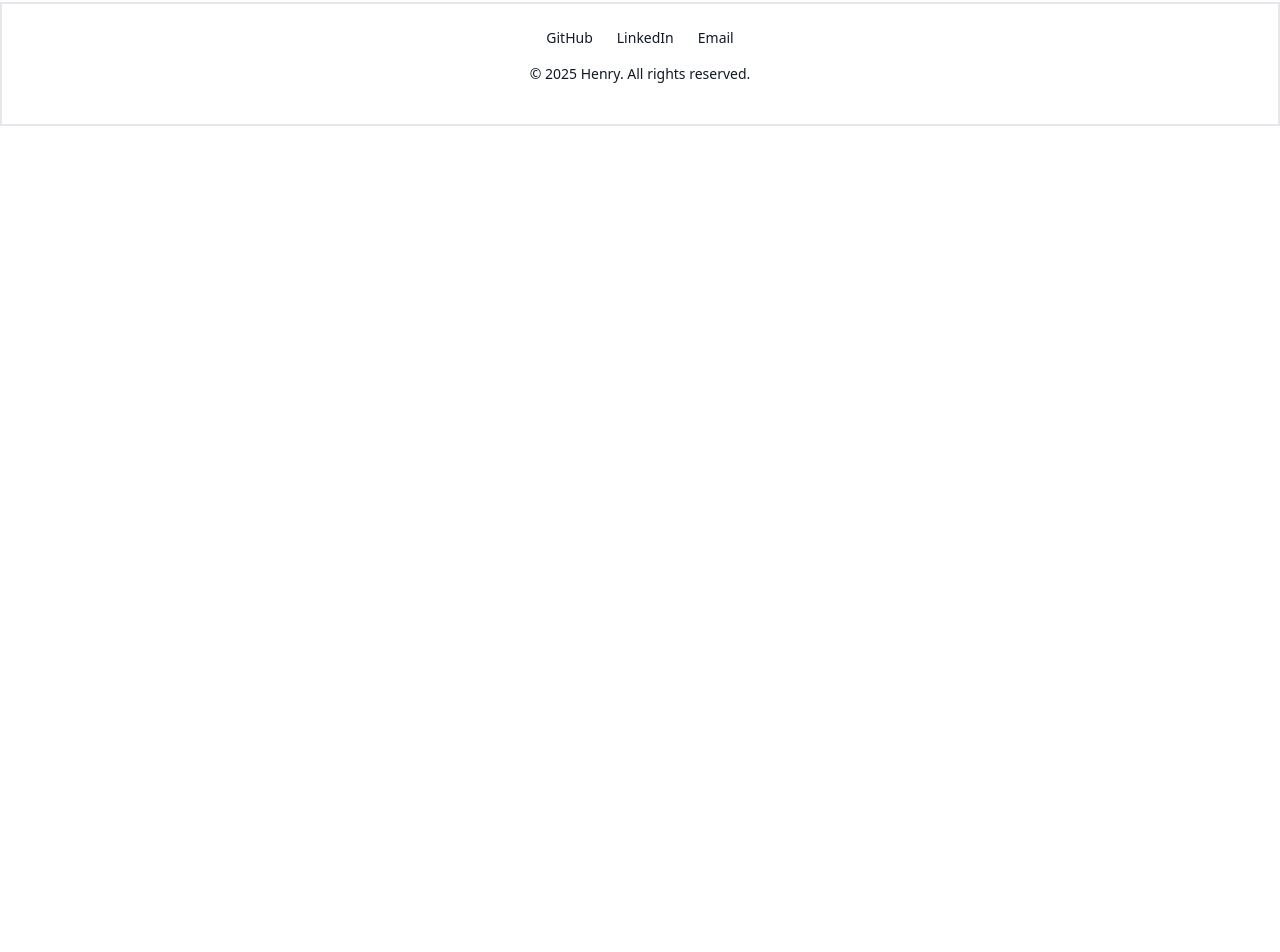
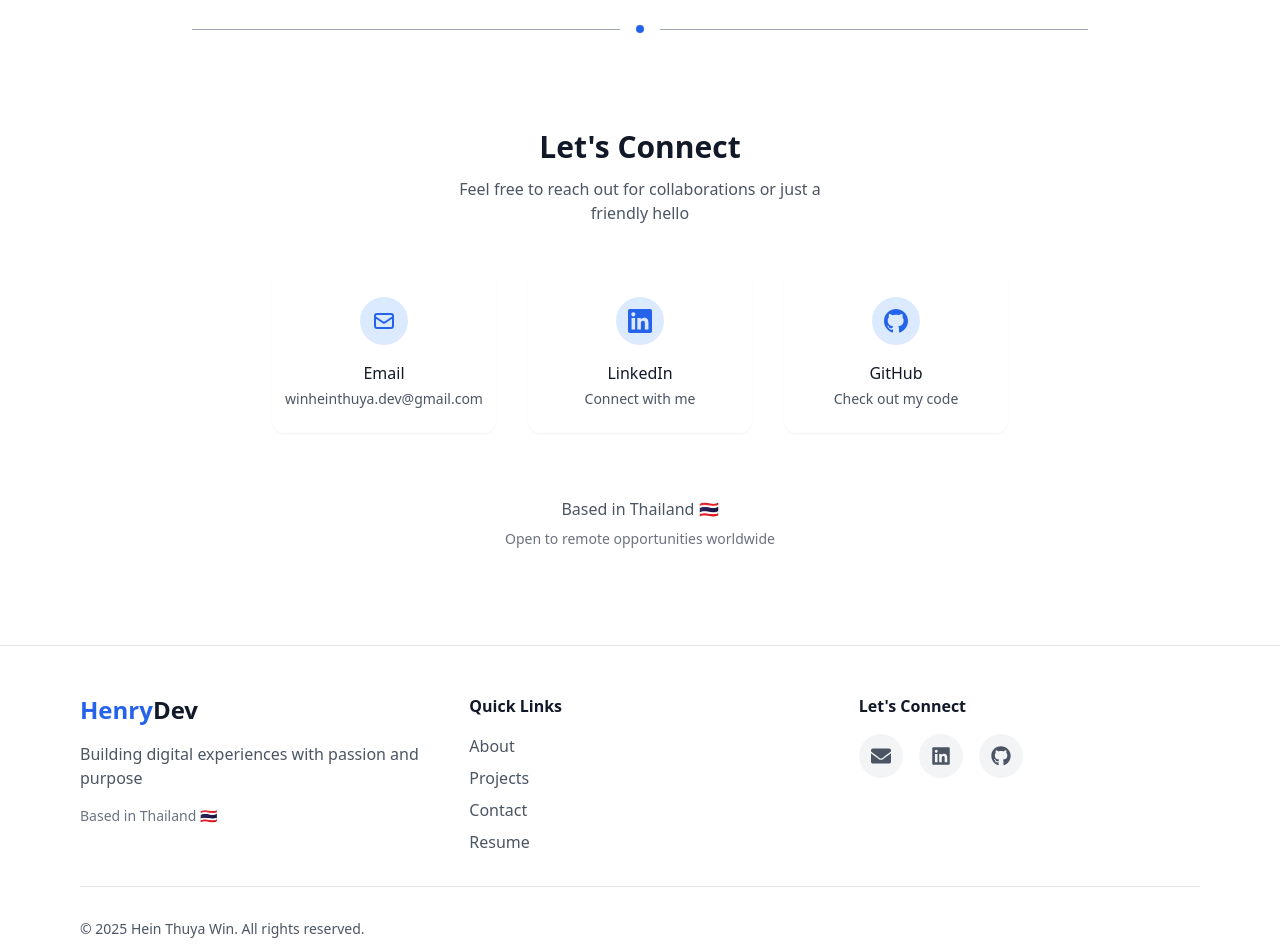
Before and after one commit to henryIsHim/my-portfolio, a Next.js app: page / in a window 1280 px wide. Shown: the part 1700-2652 px from the top of the page. Before the commit the page ends 1826 px from the top, so only its background shows below. Built offline with nearby package versions, Linux system fonts and the light colour scheme.

Commit message:
Fix navbar section highlighting and improve mobile responsiveness

```diff
--- a/src/app/components/footer.jsx
+++ b/src/app/components/footer.jsx
@@ -1,16 +1,85 @@
+import { FaLinkedin, FaGithub, FaEnvelope } from 'react-icons/fa';
+
 export default function Footer() {
   return (
-    <footer className="border-2 border-white-500 mt-16 pt-6 pb-10 text-sm text-center text-white-500">
-      <div className="flex justify-center gap-6 mb-4">
-        <a href="https://github.com/henryIsHim" target="_blank" rel="noopener noreferrer">
-          GitHub
-        </a>
-        <a href="https://www.linkedin.com/in/hein-thuya-win-b54932363" target="_blank" rel="noopener noreferrer">
-          LinkedIn
-        </a>
-        <a href="mailto:winheinthuay.dev@gmail.com">Email</a>
+    <footer className="bg-white border-t border-gray-200">
+      <div className="max-w-6xl mx-auto px-4 py-12">
+        {/* Main footer content */}
+        <div className="grid grid-cols-1 md:grid-cols-3 gap-12 mb-8">
+          {/* Brand Section */}
+          <div className="text-center md:text-left">
+            <h2 className="text-2xl font-bold mb-4">
+              <span className="text-blue-600">Henry</span>
+              <span className="text-gray-900">Dev</span>
+            </h2>
+            <p className="text-gray-600 mb-4">
+              Building digital experiences with passion and purpose
+            </p>
+            <p className="text-sm text-gray-500">
+              Based in Thailand 🇹🇭
+            </p>
+          </div>
+
+          {/* Quick Links */}
+          <div className="text-center md:text-left">
+            <h3 className="text-gray-900 font-semibold mb-4">Quick Links</h3>
+            <nav className="flex flex-col space-y-2">
+              <a href="#about" className="text-gray-600 hover:text-blue-600 transition-colors duration-300">About</a>
+              <a href="#projects" className="text-gray-600 hover:text-blue-600 transition-colors duration-300">Projects</a>
+              <a href="#contact" className="text-gray-600 hover:text-blue-600 transition-colors duration-300">Contact</a>
+              <a
+                href="/henry-resume.pdf"
+                target="_blank"
+                rel="noopener noreferrer"
+                className="text-gray-600 hover:text-blue-600 transition-colors duration-300"
+              >
+                Resume
+              </a>
+            </nav>
+          </div>
+
+          {/* Connect Section */}
+          <div className="text-center md:text-left">
+            <h3 className="text-gray-900 font-semibold mb-4">Let's Connect</h3>
+            <div className="flex justify-center md:justify-start space-x-4">
+              <a
+                href="mailto:winheinthuya.dev@gmail.com"
+                className="bg-gray-100 p-3 rounded-full text-gray-600 hover:bg-blue-600 hover:text-white transition-all duration-300"
+                aria-label="Email"
+              >
+                <FaEnvelope className="w-5 h-5" />
+              </a>
+              <a
+                href="https://linkedin.com/in/hein-thuya-win-b54932363"
+                target="_blank"
+                rel="noopener noreferrer"
+                className="bg-gray-100 p-3 rounded-full text-gray-600 hover:bg-blue-600 hover:text-white transition-all duration-300"
+                aria-label="LinkedIn"
+              >
+                <FaLinkedin className="w-5 h-5" />
+              </a>
+              <a
+                href="https://github.com/henryIsHim"
+                target="_blank"
+                rel="noopener noreferrer"
+                className="bg-gray-100 p-3 rounded-full text-gray-600 hover:bg-blue-600 hover:text-white transition-all duration-300"
+                aria-label="GitHub"
+              >
+                <FaGithub className="w-5 h-5" />
+              </a>
+            </div>
+          </div>
+        </div>
+
+        {/* Bottom Bar */}
+        <div className="border-t border-gray-200 pt-8">
+          <div className="flex flex-col md:flex-row justify-between items-center">
+            <p className="text-sm text-gray-600 mb-4 md:mb-0">
+              &copy; {new Date().getFullYear()} Hein Thuya Win. All rights reserved.
+            </p>
+          </div>
+        </div>
       </div>
-      <p>&copy; {new Date().getFullYear()} Henry. All rights reserved.</p>
     </footer>
   );
 }
--- /dev/null
+++ b/src/app/components/separator.jsx
@@ -0,0 +1,18 @@
+const Separator = () => {
+  return (
+    <div className="max-w-4xl mx-auto py-8">
+      <div className="relative">
+        <div className="absolute inset-0 flex items-center">
+          <div className="w-full border-t border-gray-400"></div>
+        </div>
+        <div className="relative flex justify-center">
+          <div className="bg-white px-4">
+            <div className="h-2 w-2 rounded-full bg-blue-600"></div>
+          </div>
+        </div>
+      </div>
+    </div>
+  );
+};
+
+export default Separator;
--- a/src/app/page.jsx
+++ b/src/app/page.jsx
@@ -1,26 +1,30 @@
 import Image from 'next/image';
 import ProjectCard from './components/projectCard';
 import { projects } from './data/projects';
+import Separator from './components/separator';
 
 export default function HomePage() {
   return (
-    <main className="container mx-auto px-4">
+    <main className="container mx-auto px-4 overflow-hidden">
       {/* Hero Section */}
-      <section className="flex flex-col-reverse md:flex-row items-center justify-between py-16 md:py-32 gap-8">
+      <section id="about" className="flex flex-col-reverse md:flex-row items-center justify-between py-8 md:py-32 gap-8">
         {/* Left side - Text content */}
         <div className="flex-1 text-center md:text-left">
-          <h1 className="text-4xl sm:text-5xl font-bold text-white-900 mb-4">
+          <h1 className="text-3xl sm:text-4xl md:text-5xl font-bold text-gray-900 mb-4">
             Hey, I'm Henry 👋
           </h1>
-          <p className="text-lg text-white-600 max-w-xl mb-6">
+          <p className="text-base md:text-lg text-gray-600 max-w-xl mb-6">
             A passionate ICT student and aspiring full-stack developer based in Thailand.
             I love building clean, user-focused web experiences and exploring how tech can solve real problems.
+          </p>
+          <p className="text-base md:text-lg text-gray-600 max-w-xl mb-6">
+            I'm a student at Rangsit University, where I'm pursuing a degree in Information and Communication Technology.
           </p>
           <div className="flex flex-wrap gap-4 justify-center md:justify-start">
             <a
               href="/henry-resume.pdf"
               download
-              className="bg-blue-600 text-white border-2 border-white px-6 py-3 rounded-xl hover:bg-white hover:text-black transition flex items-center gap-2"
+              className="bg-blue-600 text-white border-2 border-transparent px-6 py-3 rounded-xl hover:bg-white hover:text-blue-600 hover:border-blue-600 transition-all duration-300 flex items-center gap-2"
             >
               <span>Download CV</span>
               <svg xmlns="http://www.w3.org/2000/svg" className="h-5 w-5" viewBox="0 0 20 20" fill="currentColor">
@@ -31,28 +35,95 @@ export default function HomePage() {
         </div>
 
         {/* Right side - Profile Picture */}
-        <div className="flex-1 flex justify-center md:justify-end">
-          <div className="relative w-64 h-64 md:w-80 md:h-80">
+        <div className="flex-1 flex justify-center md:justify-end mb-8 md:mb-0">
+          <div className="relative w-48 h-48 sm:w-64 sm:h-64 md:w-80 md:h-80">
             <Image
               src="/profile.jpg"
               alt="Henry's profile picture"
               fill
               className="rounded-full object-cover border-4 border-blue-600 shadow-lg"
               priority
+              sizes="(max-width: 640px) 192px, (max-width: 768px) 256px, 320px"
             />
           </div>
         </div>
       </section>
 
+      <Separator />
+
       {/* Projects Section */}
-      <section id="projects" className="py-16 border-t border-gray-800">
-        <h2 className="text-3xl font-bold text-center mb-8">Featured Projects</h2>
-        <div className="grid grid-cols-1 md:grid-cols-2 gap-8">
+      <section id="projects" className="py-8 md:py-16">
+        <h2 className="text-2xl md:text-3xl font-bold text-center mb-8">Featured Projects</h2>
+        <div className="grid grid-cols-1 md:grid-cols-2 gap-6 md:gap-8">
           {projects.map((project) => (
             <ProjectCard key={project.id} project={project} />
           ))}
         </div>
       </section>
+
+      <Separator />
+
+      {/* Contact Section */}
+      <section id="contact" className="max-w-3xl mx-auto px-4 py-8 md:py-16">
+        <h2 className="text-2xl md:text-3xl font-bold text-center mb-3">Let's Connect</h2>
+        <p className="text-center text-gray-600 mb-8 md:mb-12 max-w-md mx-auto px-4">
+          Feel free to reach out for collaborations or just a friendly hello
+        </p>
+
+        <div className="grid grid-cols-1 sm:grid-cols-2 md:grid-cols-3 gap-4 md:gap-8">
+          {/* Email Card */}
+          <a
+            href="mailto:winheinthuya.dev@gmail.com"
+            className="group flex flex-col items-center p-4 md:p-6 bg-white rounded-xl shadow-sm hover:shadow-md transition-all duration-300"
+          >
+            <div className="h-12 w-12 flex items-center justify-center bg-blue-100 rounded-full mb-4 group-hover:bg-blue-600 transition-colors duration-300">
+              <svg xmlns="http://www.w3.org/2000/svg" className="h-6 w-6 text-blue-600 group-hover:text-white" fill="none" viewBox="0 0 24 24" stroke="currentColor">
+                <path strokeLinecap="round" strokeLinejoin="round" strokeWidth={2} d="M3 8l7.89 5.26a2 2 0 002.22 0L21 8M5 19h14a2 2 0 002-2V7a2 2 0 00-2-2H5a2 2 0 00-2 2v10a2 2 0 002 2z" />
+              </svg>
+            </div>
+            <h3 className="font-medium mb-1">Email</h3>
+            <p className="text-sm text-gray-600 text-center group-hover:text-blue-600 transition-colors duration-300">winheinthuya.dev@gmail.com</p>
+          </a>
+
+          {/* LinkedIn Card */}
+          <a
+            href="https://linkedin.com/in/hein-thuya-win-b54932363"
+            target="_blank"
+            rel="noopener noreferrer"
+            className="group flex flex-col items-center p-4 md:p-6 bg-white rounded-xl shadow-sm hover:shadow-md transition-all duration-300"
+          >
+            <div className="h-12 w-12 flex items-center justify-center bg-blue-100 rounded-full mb-4 group-hover:bg-blue-600 transition-colors duration-300">
+              <svg xmlns="http://www.w3.org/2000/svg" className="h-6 w-6 text-blue-600 group-hover:text-white" fill="currentColor" viewBox="0 0 24 24">
+                <path d="M20.447 20.452h-3.554v-5.569c0-1.328-.027-3.037-1.852-3.037-1.853 0-2.136 1.445-2.136 2.939v5.667H9.351V9h3.414v1.561h.046c.477-.9 1.637-1.85 3.37-1.85 3.601 0 4.267 2.37 4.267 5.455v6.286zM5.337 7.433c-1.144 0-2.063-.926-2.063-2.065 0-1.138.92-2.063 2.063-2.063 1.14 0 2.064.925 2.064 2.063 0 1.139-.925 2.065-2.064 2.065zm1.782 13.019H3.555V9h3.564v11.452zM22.225 0H1.771C.792 0 0 .774 0 1.729v20.542C0 23.227.792 24 1.771 24h20.451C23.2 24 24 23.227 24 22.271V1.729C24 .774 23.2 0 22.222 0h.003z"/>
+              </svg>
+            </div>
+            <h3 className="font-medium mb-1">LinkedIn</h3>
+            <p className="text-sm text-gray-600 text-center group-hover:text-blue-600 transition-colors duration-300">Connect with me</p>
+          </a>
+
+          {/* GitHub Card */}
+          <a
+            href="https://github.com/henryIsHim"
+            target="_blank"
+            rel="noopener noreferrer"
+            className="group flex flex-col items-center p-4 md:p-6 bg-white rounded-xl shadow-sm hover:shadow-md transition-all duration-300"
+          >
+            <div className="h-12 w-12 flex items-center justify-center bg-blue-100 rounded-full mb-4 group-hover:bg-blue-600 transition-colors duration-300">
+              <svg xmlns="http://www.w3.org/2000/svg" className="h-6 w-6 text-blue-600 group-hover:text-white" fill="currentColor" viewBox="0 0 24 24">
+                <path d="M12 0C5.374 0 0 5.373 0 12c0 5.302 3.438 9.8 8.207 11.387.599.111.793-.261.793-.577v-2.234c-3.338.726-4.033-1.416-4.033-1.416-.546-1.387-1.333-1.756-1.333-1.756-1.089-.745.083-.729.083-.729 1.205.084 1.839 1.237 1.237 1.237 1.07 1.834 2.807 1.304 3.492.997.107-.775.418-1.305.762-1.604-2.665-.305-5.467-1.334-5.467-5.931 0-1.311.469-2.381 1.236-3.221-.124-.303-.535-1.524.117-3.176 0 0 1.008-.322 3.301 1.23A11.509 11.509 0 0112 5.803c1.02.005 2.047.138 3.006.404 2.291-1.552 3.297-1.23 3.297-1.23.653 1.653.242 2.874.118 3.176.77.84 1.235 1.911 1.235 3.221 0 4.609-2.807 5.624-5.479 5.921.43.372.823 1.102.823 2.222v3.293c0 .319.192.694.801.576C20.566 21.797 24 17.3 24 12c0-6.627-5.373-12-12-12z"/>
+              </svg>
+            </div>
+            <h3 className="font-medium mb-1">GitHub</h3>
+            <p className="text-sm text-gray-600 text-center group-hover:text-blue-600 transition-colors duration-300">Check out my code</p>
+          </a>
+        </div>
+
+        <div className="mt-16 text-center">
+          <p className="text-gray-600">Based in Thailand 🇹🇭</p>
+          <p className="text-sm text-gray-500 mt-2">Open to remote opportunities worldwide</p>
+        </div>
+      </section>
+
     </main>
   );
 }
```
Also changed, not shown: src/app/components/navbar.jsx (+28 -19 lines), src/app/components/projectCard.jsx (+13 -13 lines).
